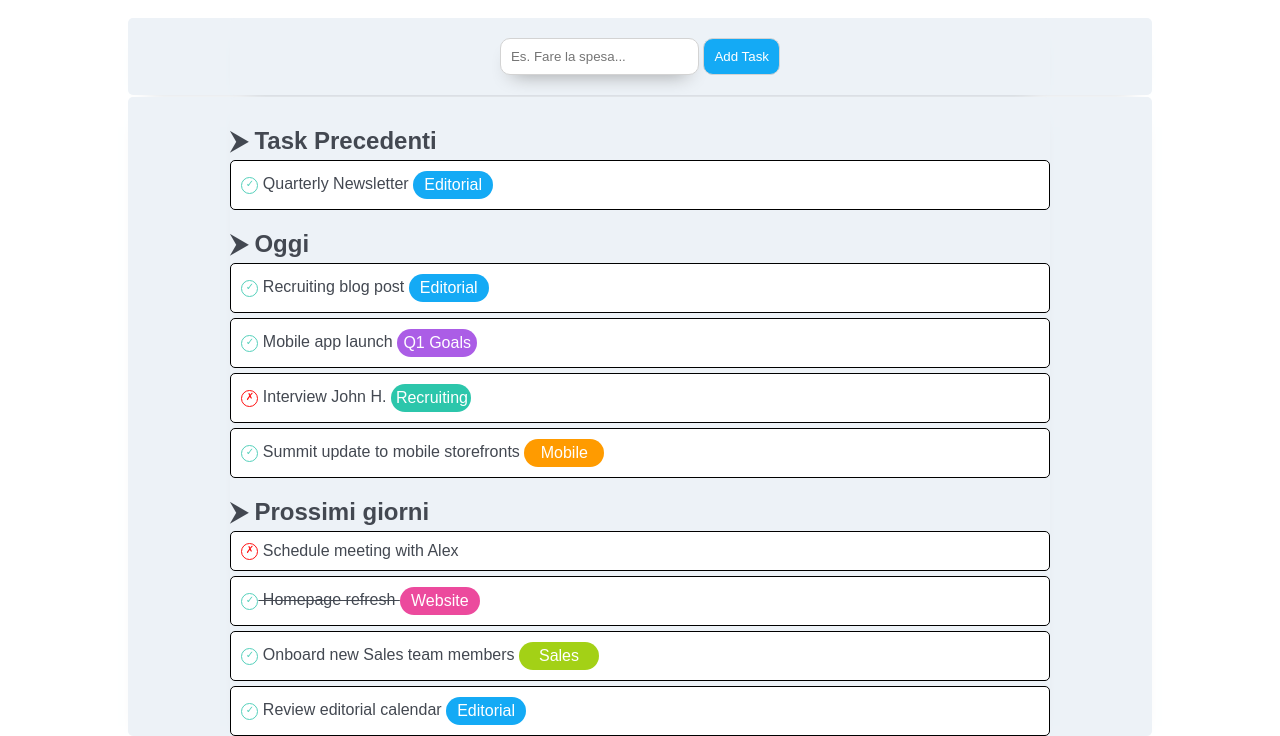
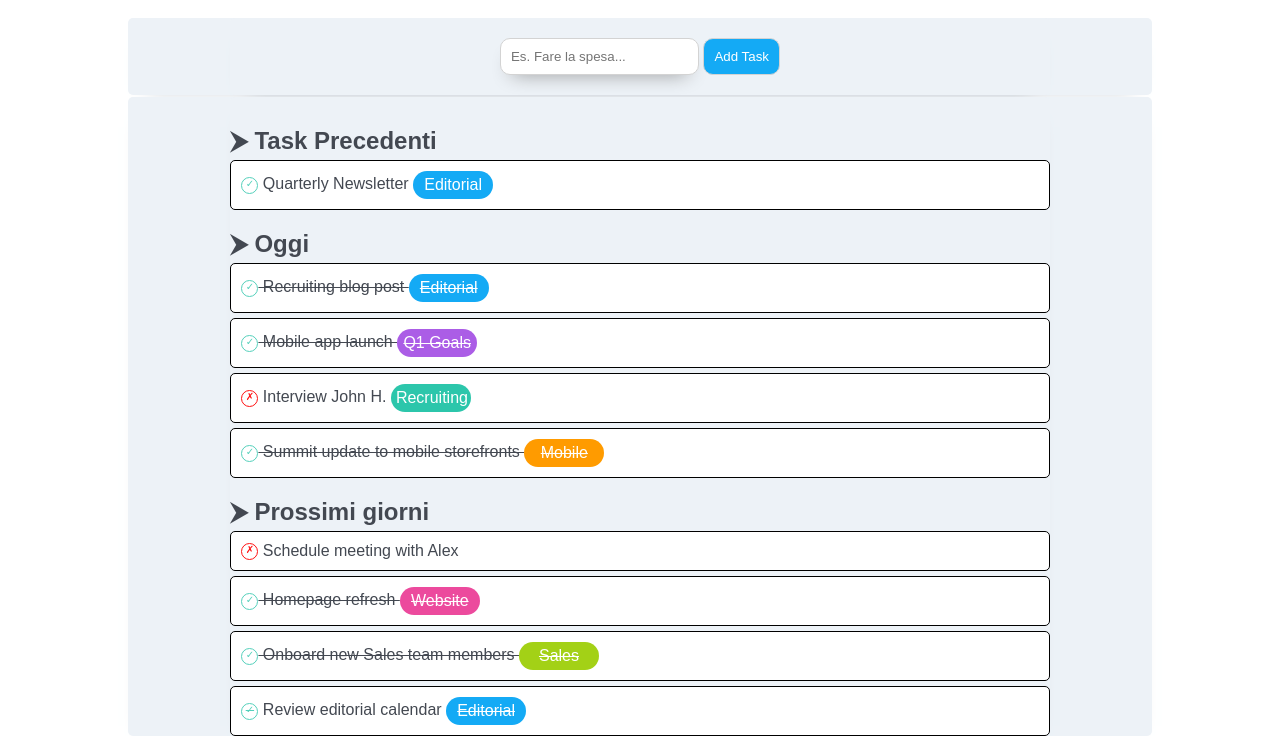
Before and after one commit to ryampeguero/html-css-toboolist, a plain HTML site: page index.html in a window 1280 px wide. Shown: the part 85-821 px from the top of the page. Drawn offline with Linux system fonts and the light colour scheme.

Commit message:
feat: formatted text

```diff
--- a/index.html
+++ b/index.html
@@ -57,18 +57,18 @@
                             <h2>&#11166; Oggi</h2>
 
                             <!-- Editorial task -->
-                            <li class="single-task">
+                            <li class="single-task read">
                                 <span class="circle-check">&check;</span>
                                 Recruiting blog post
-                                <span class="type-task tp-edit">Editorial</span>
+                                <span class="type-task tp-edit read">Editorial</span>
                             </li>
                             <!-- /Editorial task -->
 
                             <!-- Goals task -->
-                            <li class="single-task">
+                            <li class="single-task read">
                                 <span class="circle-check">&check;</span>
                                 Mobile app launch
-                                <span class="type-task tp-goal">Q1 Goals</span>
+                                <span class="type-task tp-goal read">Q1 Goals</span>
                             </li>
                             <!-- /Goals task -->
 
@@ -80,10 +80,10 @@
                             </li>
                             <!-- /Mobile task -->
                             <!-- Summit task -->
-                            <li class="single-task">
+                            <li class="single-task read">
                                 <span class="circle-check">&check;</span>
                                Summit update to mobile storefronts
-                                <span class="type-task tp-mobile">Mobile</span>
+                                <span class="type-task tp-mobile read">Mobile</span>
                             </li>
                             <!-- /Summit task -->
                         </ul>
@@ -103,23 +103,23 @@
                             <li class="single-task read">
                                 <span class="circle-check">&check;</span>
                                Homepage refresh
-                                <span class="type-task tp-website">Website</span>
+                                <span class="type-task tp-website read">Website</span>
                             </li>
                             <!-- /Website task -->
 
                             <!-- Sales task -->
-                            <li class="single-task">
+                            <li class="single-task read">
                                 <span class="circle-check">&check;</span>
                                Onboard new Sales team members
-                                <span class="type-task tp-sales">Sales</span>
+                                <span class="type-task tp-sales read">Sales</span>
                             </li>
                             <!-- /Sales task -->
 
                             <!-- Review task -->
                             <li class="single-task">
-                                <span class="circle-check">&check;</span>
+                                <span class="circle-check read">&check;</span>
                                Review editorial calendar
-                                <span class="type-task tp-edit">Editorial</span>
+                                <span class="type-task tp-edit read">Editorial</span>
                             </li>
                             <!-- /Review task -->
                         </ul>
```
